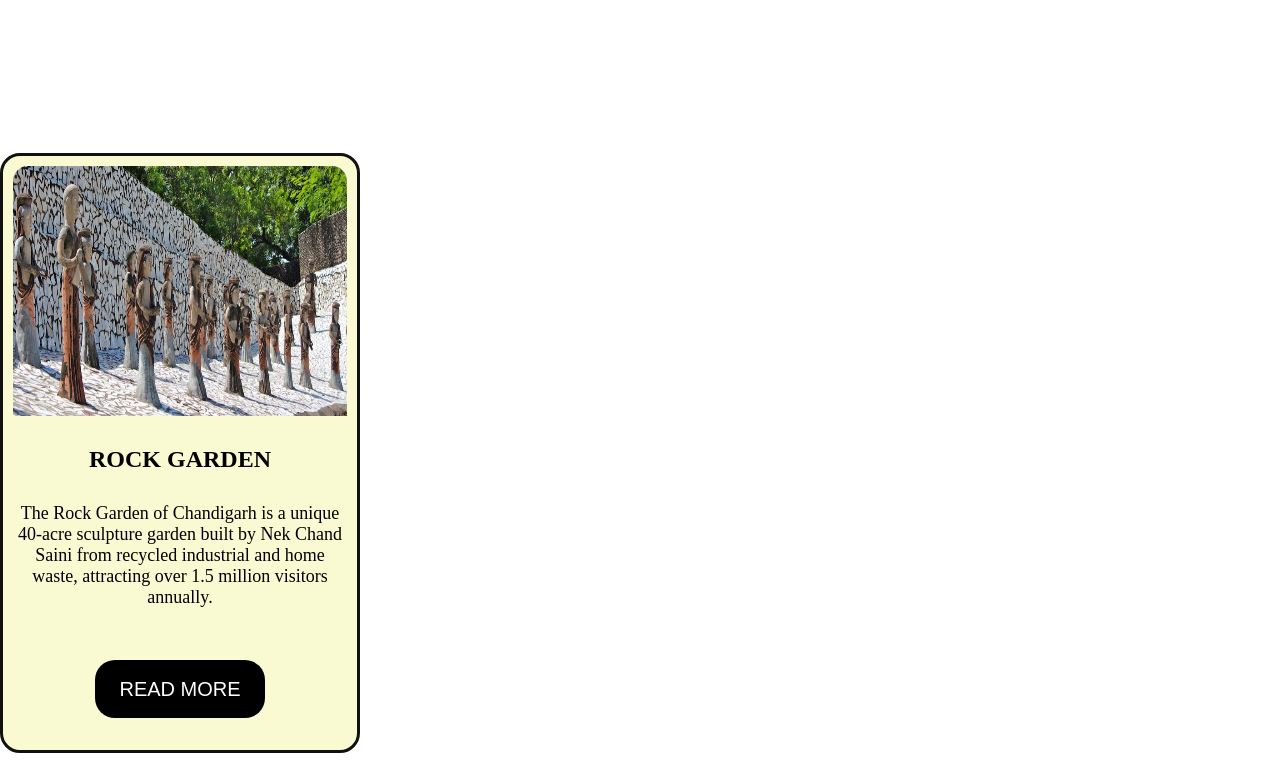
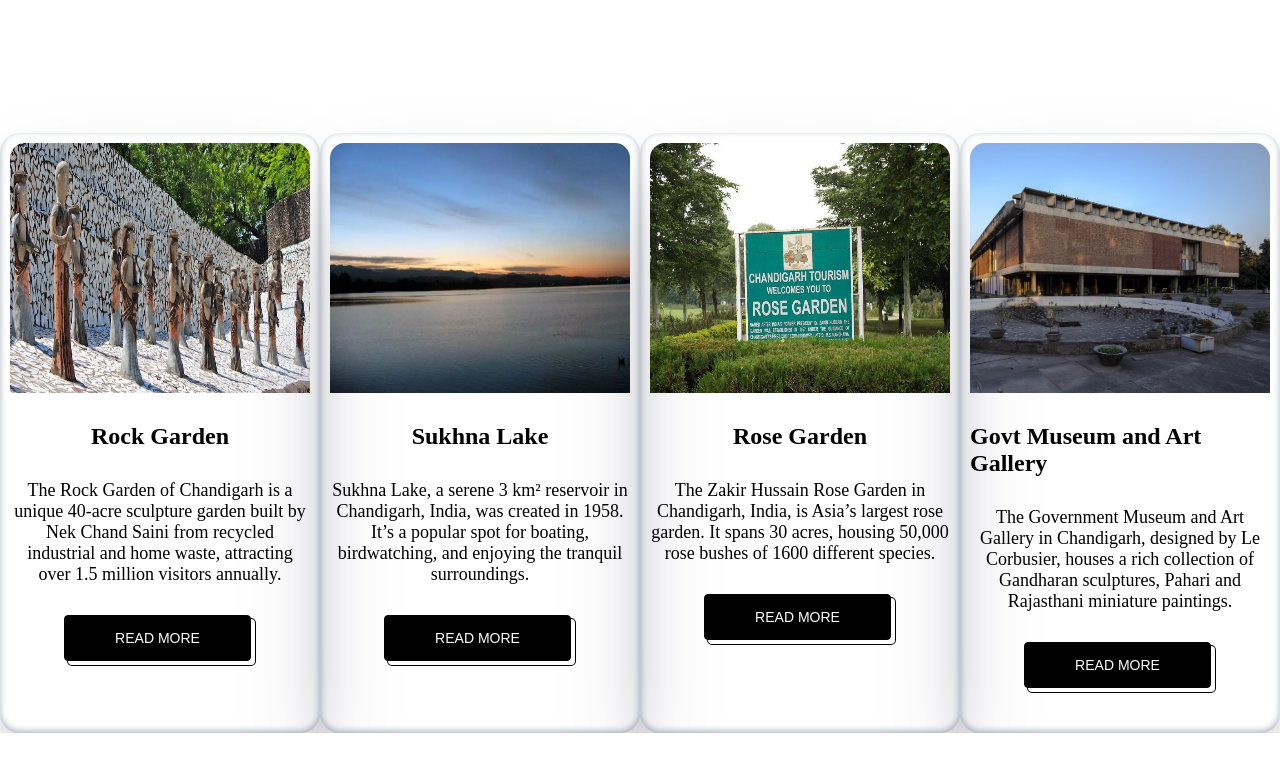
Before and after one commit to vishantrathi/city-guide-tour, a plain HTML site: page Home Page.html in a window 1280 px wide. Shown: the part 580-1350 px from the top of the page. After the commit the page ends 1313 px from the top, so only its background shows below. Drawn offline with Linux system fonts and the light colour scheme.

Commit message:
Refactor card layout and add button styles

```diff
--- a/Home Page.html
+++ b/Home Page.html
@@ -52,26 +52,41 @@
         <h1>CITY GUIDE TOUR IS YOUR ONE-STOP DIRECTION FOR ALL THINGS TRAVEL. FROM THE BUSTLING CITY STREETS TO THE TRANQUIL NATURAL RETREATS,WE CURATE THE BEST EXPERIENCES JUST FOR YOU. UNCOVER HIDDEN GEMS, IMMERSE YOURSELF IN LOCAL CULTURES, AND EMBARK ON UNFORGETTABLE ADVENTURES WITH US.YOUR JOURNEY OF DISCOVERY STARTS HERE!” .</h1>
     </marquee>
 </section>
-<section>
-    <div class="card-container"></div>
-        <div class="card">
-            <img src="photo\Domestic Destinations.jpeg" alt="photo\Domestic Destinations.jpeg">
-            <h3>ROCK GARDEN</h3>
-            <p>The Rock Garden of Chandigarh is a unique 40-acre sculpture garden built by Nek Chand Saini from recycled industrial and home waste, attracting over 1.5 million visitors annually. </p>
-        <button class="card-button">
+<div class="card-container">
+    <div class="card">
+        <img src="photo\Domestic Destinations.jpeg" alt="photo\Domestic Destinations.jpeg">
+        <h3>Rock Garden</h3>
+        <p>The Rock Garden of Chandigarh is a unique 40-acre sculpture garden built by Nek Chand Saini from recycled industrial and home waste, attracting over 1.5 million visitors annually. </p>
+        <button class="button-50" role="button">
             READ MORE
         </button>
     </div>
 
-    <div class="card-container"></div>
-        <div class="card">
-            <img src="photo\sukhna lake.webp" alt="photo\Domestic Destinations.jpeg">
-            <h3>Sukhna Lake</h3>
-            <p>Sukhna Lake, a serene 3 km² reservoir in Chandigarh, India, was created in 1958. It’s a popular spot for boating, birdwatching, and enjoying the tranquil surroundings </p>
-        <button class="card-button">
+    <div class="card">
+        <img src="photo\sukhna lake.webp" alt="photo\sukhna lake.webp">
+        <h3>Sukhna Lake</h3>
+        <p>Sukhna Lake, a serene 3 km² reservoir in Chandigarh, India, was created in 1958. It’s a popular spot for boating, birdwatching, and enjoying the tranquil surroundings. </p>
+        <button class="button-50" role="button">
             READ MORE
         </button>
     </div>
-    </section>
-</body>
+
+        <div class="card">
+            <img src="photo\Rose-Garden2.jpg" alt="photo\rose garden.jpeg">
+            <h3>Rose Garden</h3>
+            <p>The Zakir Hussain Rose Garden in Chandigarh, India, is Asia’s largest rose garden. It spans 30 acres, housing 50,000 rose bushes of 1600 different species. </p>
+            <button class="button-50" role="button">
+                READ MORE
+            </button>
+        </div>
+        <div class="card">
+            <img src="photo\Government Museum and Art Gallery.jpg" alt="photo\Government Museum and Art Gallery.jpg">
+            <h3>Govt Museum and Art Gallery</h3>
+            <p>The Government Museum and Art Gallery in Chandigarh, designed by Le Corbusier, houses a rich collection of Gandharan sculptures, Pahari and Rajasthani miniature paintings. </p>
+            <button class="button-50" role="button">
+                READ MORE
+            </button>
+        </div>
+    </div>
+</div>
 </html>
--- a/Home.css
+++ b/Home.css
@@ -145,28 +145,26 @@
     white-space: nowrap;
     animation: marquee 30s linear infinite;
 }
+
     .card-container {
         width: 100%;
         height: 100%;
         display: flex;
         justify-content: space-between;
-        flex-wrap: wrap;
-        padding: 10px;
 
     }
     .card{
         width: 360px;
         height: 600px;
-        background-color: lightgoldenrodyellow;
         border-radius: 20px;
-        justify-content: center;
         display: flex;
         flex-direction: column;
         align-items: center;
         gap: 30px;
         padding: 10px;
-        border: #121111 solid;
+        box-shadow: rgba(50, 50, 93, 0.25) 0px 50px 100px -20px, rgba(0, 0, 0, 0.3) 0px 30px 60px -30px, rgba(10, 37, 64, 0.35) 0px -2px 6px 0px inset;
     }
+
     .card img{
         width: 100%;
         height: 250px;
@@ -184,11 +182,63 @@
     .card-button{
         border-radius: 20px;
         background-color: #000000;
+        font-family: old standard tt;
+        font-style: bold;
         color: white;
         font-size: 20px;
         border: none;
         align-items: center;
-        display: block;
         margin: auto;
+        }
 
-    }
+/* CSS */
+.button-50 {
+  appearance: button;
+  background-color: #000;
+  background-image: none;
+  border: 1px solid #000;
+  border-radius: 4px;
+  box-shadow: #fff 4px 4px 0 0,#000 4px 4px 0 1px;
+  box-sizing: border-box;
+  color: #fff;
+  cursor: pointer;
+  display: inline-block;
+  font-family: ITCAvantGardeStd-Bk,Arial,sans-serif;
+  font-size: 14px;
+  font-weight: 400;
+  line-height: 20px;
+  margin: 0 5px 10px 0;
+  overflow: visible;
+  padding: 12px 40px;
+  text-align: center;
+  text-transform: none;
+  touch-action: manipulation;
+  user-select: none;
+  -webkit-user-select: none;
+  vertical-align: middle;
+  white-space: nowrap;
+}
+
+.button-50:focus {
+  text-decoration: none;
+}
+
+.button-50:hover {
+  text-decoration: none;
+}
+
+.button-50:active {
+  box-shadow: rgba(0, 0, 0, .125) 0 3px 5px inset;
+  outline: 0;
+}
+
+.button-50:not([disabled]):active {
+  box-shadow: #fff 2px 2px 0 0, #000 2px 2px 0 1px;
+  transform: translate(2px, 2px);
+}
+
+@media (min-width: 768px) {
+  .button-50 {
+    padding: 12px 50px;
+  }
+}
```
Also changed, not shown: photo/Government Museum and Art Gallery.jpg (added), photo/Rose-Garden2.jpg (added), photo/rose garden.jpeg (added).
